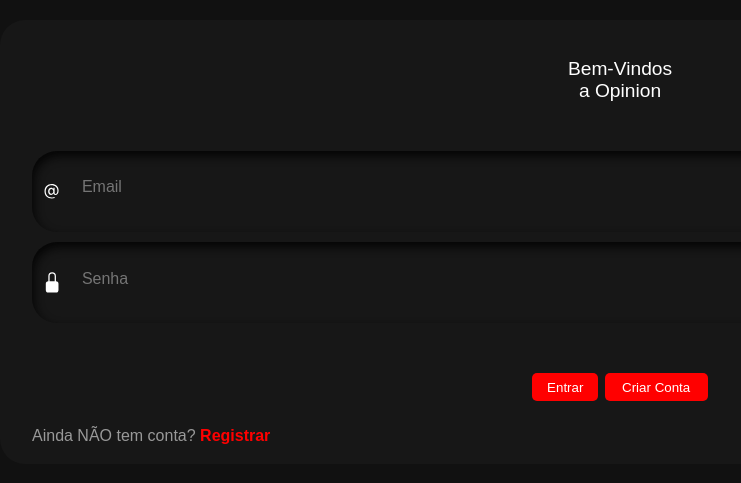
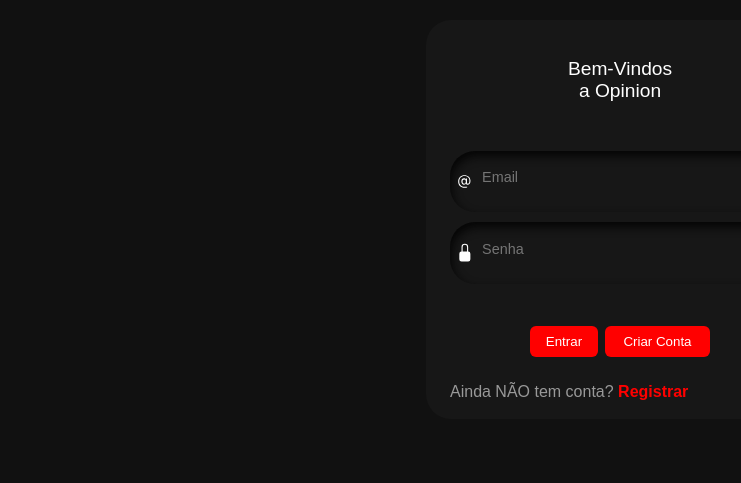
Before and after one commit to Mehranzin/MyOp, a Flask app: page /login in a window 1280 px wide. Shown: the top 483 px of the page, without its empty margins (20-761 px from the left). Run offline with Flask 3, Linux system fonts and the light colour scheme.

Commit message:
Alterações no css do login

```diff
--- a/static/style.css
+++ b/static/style.css
@@ -669,12 +669,14 @@
   display: flex;
   flex-direction: column;
   gap: 10px;
-  padding-left: 2em;
-  padding-right: 2em;
+  padding-left: 1.5em;
+  padding-right: 1.5em;
   padding-bottom: 0.4em;
   background-color: #171717;
   border-radius: 25px;
   transition: 0.4s ease-in-out;
+  max-width: 340px;
+  margin: auto;
 }
 
 .form:hover {
@@ -695,7 +697,7 @@
   justify-content: center;
   gap: 0.5em;
   border-radius: 25px;
-  padding: 0.6em;
+  padding: 0.4em;
   border: none;
   outline: none;
   color: white;
@@ -704,8 +706,8 @@
 }
 
 .input-icon {
-  height: 1.3em;
-  width: 1.3em;
+  height: 1.2em;
+  width: 1.2em;
   fill: white;
 }
 
@@ -715,20 +717,22 @@
   outline: none;
   width: 100%;
   color: #d3d3d3;
+  font-size: 0.9em;
+  padding: 0.3em 0;
 }
 
 .form .btn {
   display: flex;
   justify-content: center;
   flex-direction: row;
-  margin-top: 2.5em;
+  margin-top: 2em;
 }
 
 .button1 {
-  padding: 0.5em;
-  padding-left: 1.1em;
-  padding-right: 1.1em;
-  border-radius: 5px;
+  padding: 0.6em;
+  padding-left: 1.2em;
+  padding-right: 1.2em;
+  border-radius: 6px;
   margin-right: 0.5em;
   border: none;
   outline: none;
@@ -743,10 +747,10 @@
 }
 
 .button2 {
-  padding: 0.5em;
-  padding-left: 1.3em;
-  padding-right: 1.3em;
-  border-radius: 5px;
+  padding: 0.6em;
+  padding-left: 1.4em;
+  padding-right: 1.4em;
+  border-radius: 6px;
   border: none;
   outline: none;
   transition: 0.4s ease-in-out;
```
